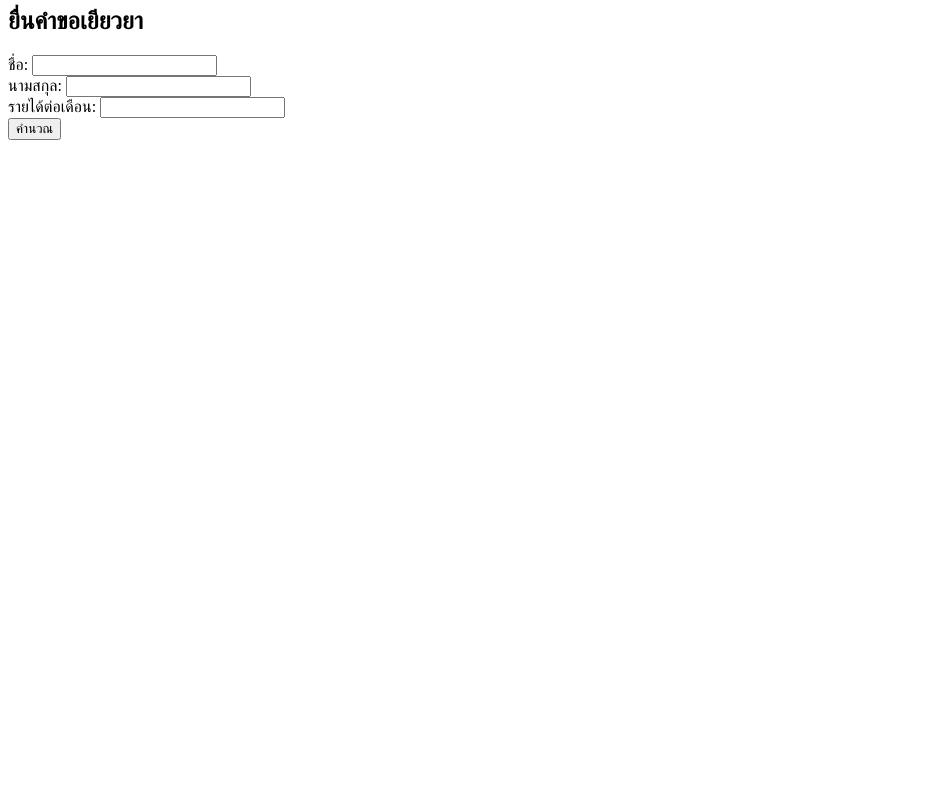
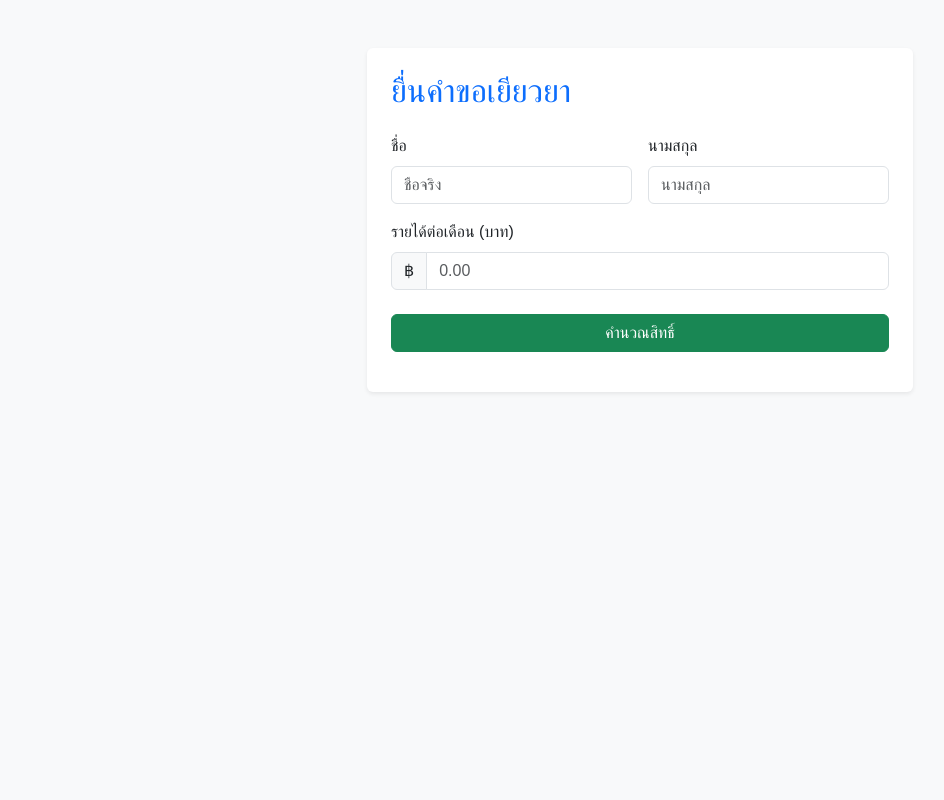
Before and after one commit to Popopokong/MVC66050320_07_02_69, a Flask app: page /claim in a window 1280 px wide. Shown: the whole page, without its empty margins (0-944 px from the left). Run offline with Flask 3, Linux system fonts and the light colour scheme.

Commit message:
Enhance claim form with Bootstrap styling and layout
Updated claim form layout and styling with Bootstrap. Improved input fields and added conditional display for calculated compensation.

```diff
--- a/templates/claim_form.html
+++ b/templates/claim_form.html
@@ -1,16 +1,50 @@
-<h2>ยื่นคำขอเยียวยา</h2>
-
+<link href="https://cdn.jsdelivr.net/npm/bootstrap@5.3.0/dist/css/bootstrap.min.css" rel="stylesheet">
+<style>
+  body { background-color: #f8f9fa; font-family: 'Sarabun', sans-serif; }
+</style>
+<div class="container py-5">
+  <div class="row justify-content-center">
+    <div class="col-md-6">
+      <div class="card shadow-sm border-0">
+        <div class="card-body p-4">
+          <h2 class="card-title mb-4 text-primary">ยื่นคำขอเยียวยา</h2>
           <form method="post">
-  ชื่อ: <input name="fname"><br>
-  นามสกุล: <input name="lname"><br>
-  รายได้ต่อเดือน: <input name="income"><br>
-  <button type="submit">คำนวณ</button>
+            <div class="row g-3">
+              <div class="col-md-6">
+                <label class="form-label">ชื่อ</label>
+                <input name="fname" class="form-control" placeholder="ชื่อจริง" required>
+              </div>
+              <div class="col-md-6">
+                <label class="form-label">นามสกุล</label>
+                <input name="lname" class="form-control" placeholder="นามสกุล" required>
+              </div>
+              <div class="col-12">
+                <label class="form-label">รายได้ต่อเดือน (บาท)</label>
+                <div class="input-group">
+                  <span class="input-group-text">฿</span>
+                  <input type="number" name="income" class="form-control" placeholder="0.00" required>
+                </div>
+              </div>
+              <div class="col-12 mt-4">
+                <button type="submit" class="btn btn-success w-100">คำนวณสิทธิ์</button>
+              </div>
+            </div>
           </form>
 
           {% if amount %}
-<h3>เงินเยียวยาที่ได้รับ: {{ amount }} บาท</h3>
+          <div class="mt-4 p-3 bg-light border rounded">
+            <h4 class="text-success text-center">เงินเยียวยาที่ได้รับ: <strong>{{ amount }}</strong> บาท</h4>
             {% if calc_date %}
-<p>วันที่คำนวณ: {{ calc_date }}</p>
+            <p class="text-muted small text-center mb-0">วันที่คำนวณ: {{ calc_date }}</p>
             {% endif %}
-<a href="/claims">กลับหน้ารายการคำขอ</a>
+            <hr>
+            <div class="text-center">
+              <a href="/claims" class="btn btn-link">กลับหน้ารายการคำขอ</a>
+            </div>
+          </div>
           {% endif %}
+        </div>
+      </div>
+    </div>
+  </div>
+</div>
```
Lines whose indentation alone changed are shown as unchanged.
